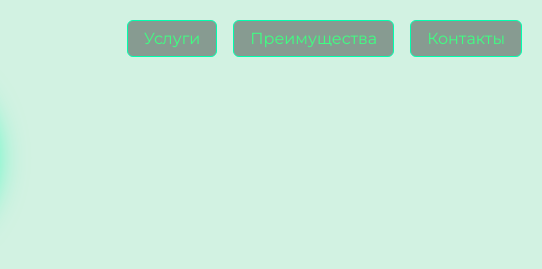
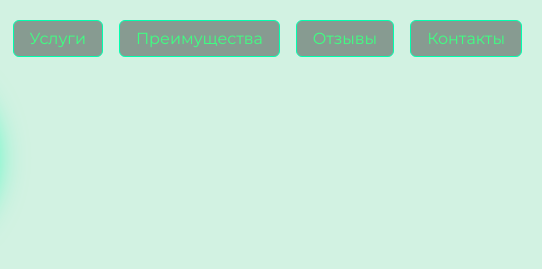
Before and after one commit to As45671234/Mobile-Tau, a plain HTML site: page index.html in a window 1280 px wide. Shown: the top 269 px of the page, 738-1280 px from the left. Drawn offline with Linux system fonts and the light colour scheme.

Commit message:
Update index.html

```diff
--- a/index.html
+++ b/index.html
@@ -20,11 +20,13 @@
   <div class="nav">
     <a href="#services">Услуги</a>
     <a href="#advantages">Преимущества</a>
+    <a href="#reviews">Отзывы</a>
     <a href="#contacts">Контакты</a>
   </div>
   <div class="mobile-nav" id="mobileNav">
     <a href="#services">Услуги</a>
     <a href="#advantages">Преимущества</a>
+    <a href="#reviews">Отзывы</a>
     <a href="#contacts">Контакты</a>
   </div>
 
```
